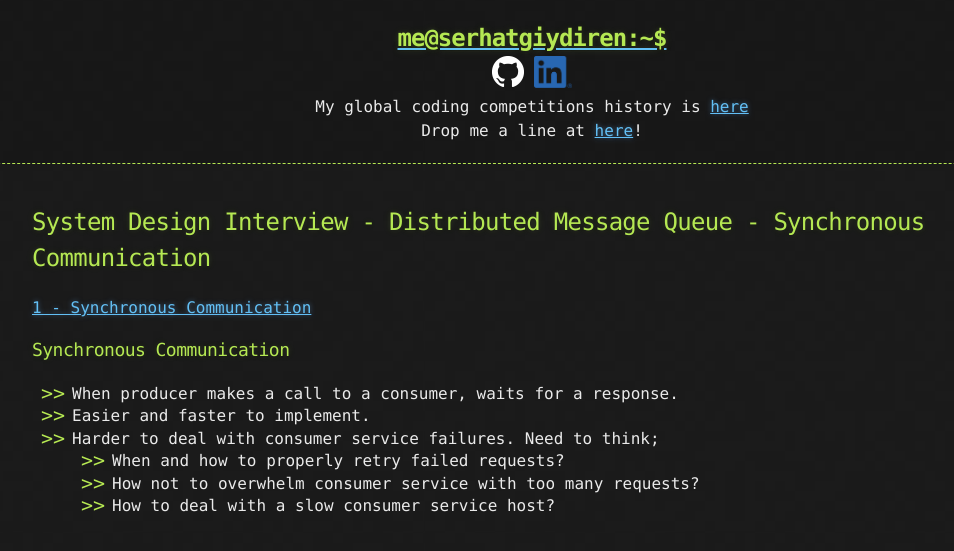
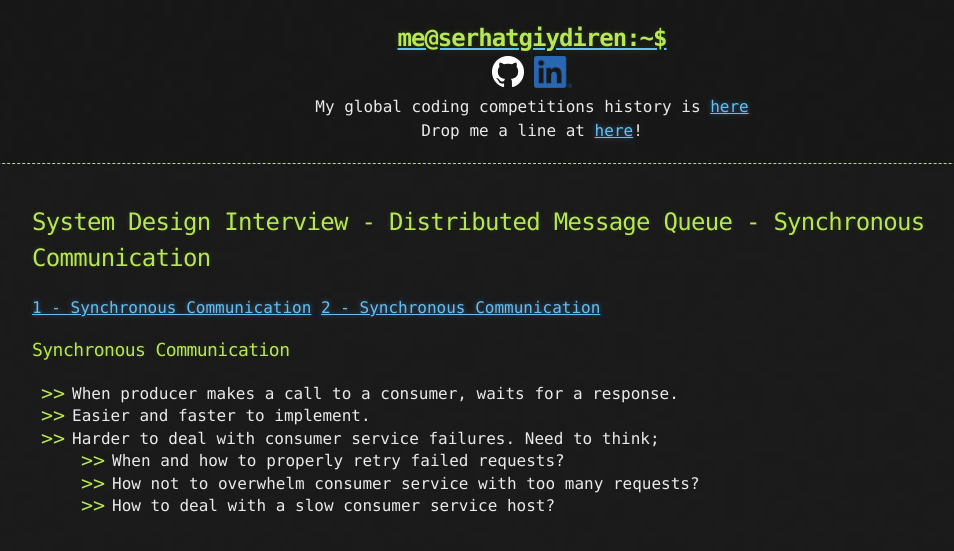
Before and after one commit to goodHunter27/serhatgiydiren.github.io, a Jekyll site: the page built from _posts/2020-02-01-system-design-interview-distributed-message-queue-synchronous-communication.md, in a window 1280 px wide. Shown: the top 551 px of the page, without its empty margins (108-1062 px from the left). Built offline with Jekyll 4.4.1, drawn with Linux system fonts in a browser that asks for light colours.

Commit message:
Update 2020-02-01-system-design-interview-distributed-message-queue-synchronous-communication.md

```diff
--- a/_posts/2020-02-01-system-design-interview-distributed-message-queue-synchronous-communication.md
+++ b/_posts/2020-02-01-system-design-interview-distributed-message-queue-synchronous-communication.md
@@ -3,7 +3,8 @@
 published: true
 ---
 
-[1 - Synchronous Communication](https://youtu.be/iJLL-KPqBpM)
+[1 - Synchronous Communication](system-design-interview-distributed-message-queue-synchronous-communication)
+[2 - Synchronous Communication](system-design-interview-distributed-message-queue-synchronous-communication)
 
 ### Synchronous Communication
 - When producer makes a call to a consumer, waits for a response.
```
